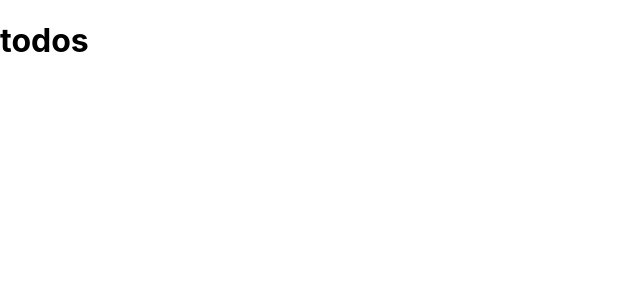
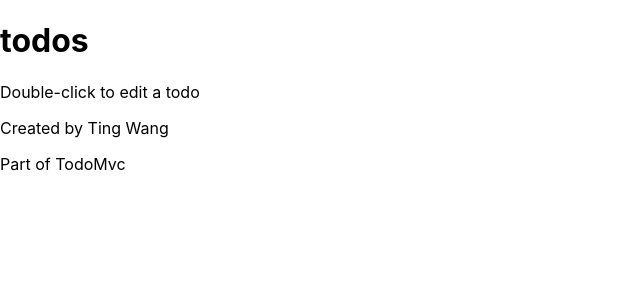
Before and after one commit to Wanting1234/todo-mvc-react, a React (Create React App) app: page / in a window 1280 px wide. Shown: the top 300 px of the page, without its empty margins (0-640 px from the left). Built offline with nearby package versions, Linux system fonts and the light colour scheme.

Commit message:
feat: add footer

```diff
--- a/src/App.js
+++ b/src/App.js
@@ -1,10 +1,12 @@
 import React from "react";
 import Header from "./components/Header";
+import Footer from "./components/Footer";
 
 function App() {
     return (
         <div className="App">
             <Header />
+            <Footer />
         </div>
     );
 }
--- /dev/null
+++ b/src/components/Footer.js
@@ -0,0 +1,14 @@
+import React from "react";
+
+
+function Footer() {
+    return (
+        <section className="footer">
+            <p>Double-click to edit a todo</p>
+            <p>Created by Ting Wang</p>
+            <p>Part of TodoMvc</p>
+        </section>
+    );
+}
+
+export default Footer;
```
Also changed, not shown: 1 other file (tests, documents, lock files or other folders).
